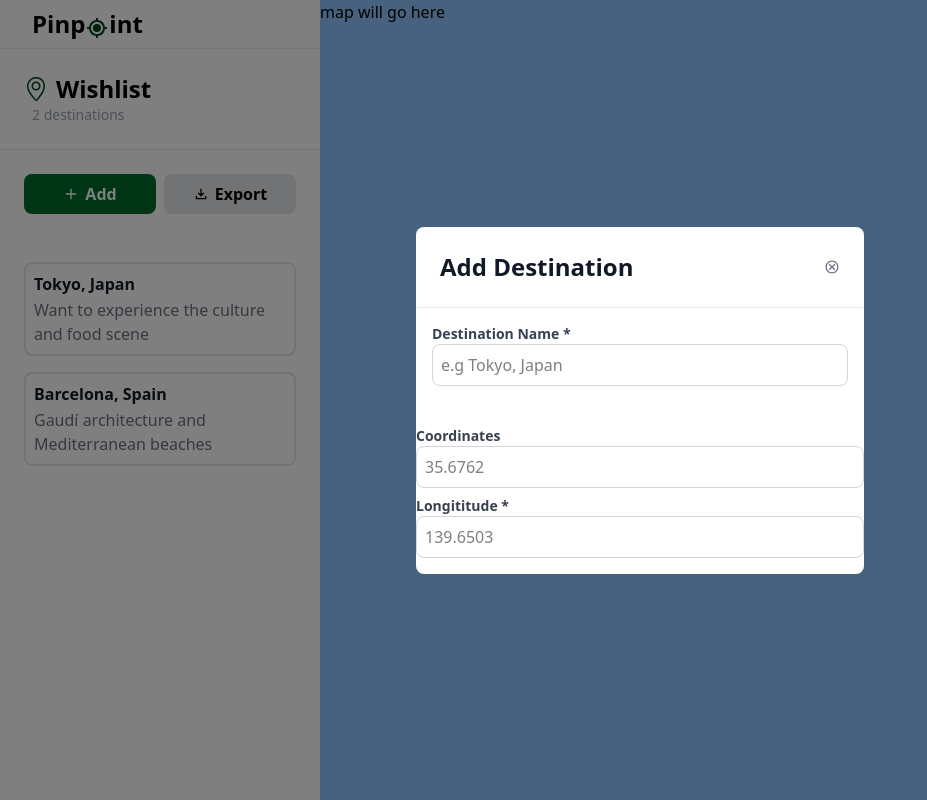
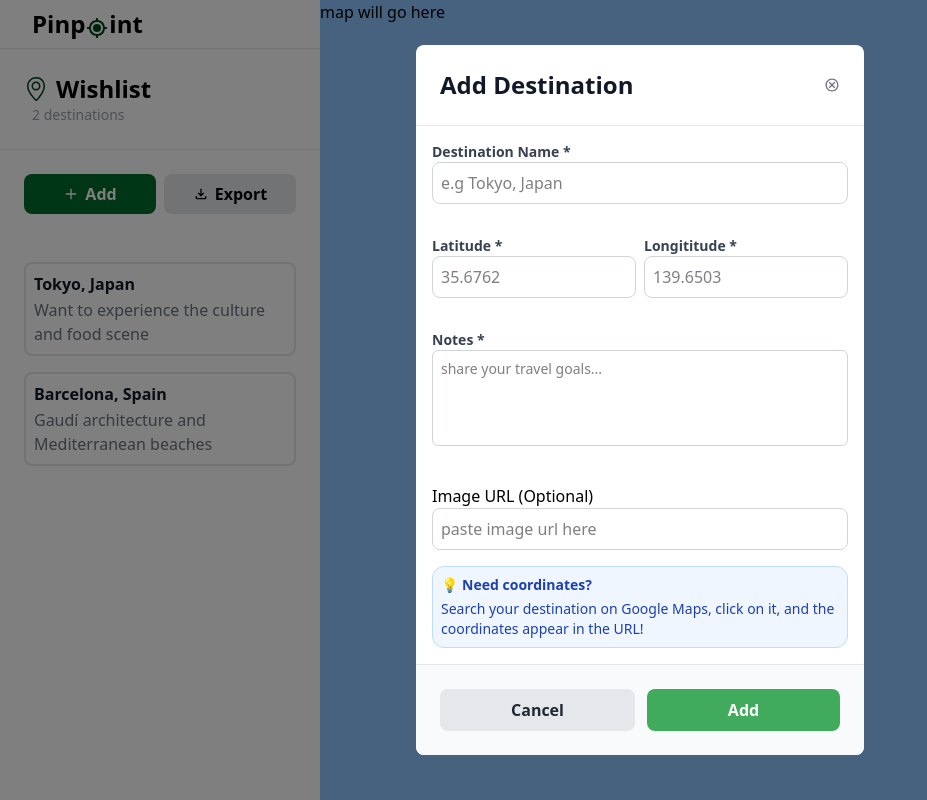
Before and after one commit to NellyFE/PinPoint, a React (Vite) app: page /app in a window 1280 px wide. Both pictures are taken after a click on the button "Add". Shown: the whole page, without its empty margins (0-927 px from the left). Built offline with nearby package versions, Linux system fonts and the light colour scheme.

Commit message:
destinationa modal

```diff
--- a/src/components/destinationmodal.jsx
+++ b/src/components/destinationmodal.jsx
@@ -52,7 +52,7 @@
                 </div>
 
                 {/* Modal Body */}
-                <div className="mb-6 p-4">
+                <div className="mb-4 p-4">
                     <label className="block text-sm text-[#374151] font-semibold">
                         Destination Name *
                     </label>
@@ -63,15 +63,15 @@
                     placeholder="e.g Tokyo, Japan"
                     value={formData.name}
                     onClick={handleChange}
-                    className="w-full border border-[#d1d5db] p-2 rounded-lg box-border"
+                    className="w-full border border-[#d1d5db] outline-[#e5f5e0] p-2 rounded-lg box-border"
                     />
                 </div>
 
                 {/* Coordinates */}
-                <div className="grid grid-cols-[1fr 1fr] gap-2 mb-4">
+                <div className="flex flex-col lg:flex-row gap-2 mb-4 px-4">
                     <div>
                     <label className="block text-sm text-[#374151] font-semibold">
-                        Coordinates
+                        Latitude *
                     </label>
 
                     <input
@@ -81,7 +81,7 @@
                     placeholder="35.6762"
                     value={formData.lat}
                     onClick={handleChange}
-                    className="w-full border border-[#d1d5db] p-2 rounded-lg box-border"
+                    className="w-full border border-[#d1d5db] outline-[#e5f5e0] p-2 rounded-lg box-border"
 />
                 </div>
 
@@ -98,9 +98,63 @@
                 placeholder="139.6503"
                 value={formData.lng}
                 onChange={handleChange}
-                className="w-full border border-[#d1d5db] p-2 rounded-lg box-border"
+                className="w-full border border-[#d1d5db] outline-[#e5f5e0] p-2 rounded-lg box-border"
                 />
             </div>
+
+               </div>
+
+               {/* Notes */}
+               <div className="mb-4 p-4">
+                <label className="block text-sm text-[#374151] font-semibold">
+                    Notes *
+                </label>
+
+                <textarea
+                name="notes"
+                placeholder="share your travel goals..."
+                id=""
+                value={formData.value}
+                onChange={handleChange}
+                className="w-full h-[96px] border border-[#d1d5db] p-2 outline-[#e5f5e0] rounded-md text-sm resize-none box-border">
+
+                </textarea>
+
+               </div>
+
+               {/* Image Url */}
+               <div className="mb-4 px-4">
+                <label>
+                    Image URL (Optional)
+                </label>
+
+                <input
+                type="text"
+                name="image"
+                placeholder="paste image url here"
+                value={formData.image}
+                onChange={handleChange}
+                className="w-full border border-[#d1d5db] outline-[#e5f5e0] p-2 rounded-lg box-border"
+                />
+
+               </div>
+
+               {/* Tips */}
+               <div className="mb-4 px-4">
+               <div className="p-2 bg-[#eff6ff] border border-[#bfdbfe] rounded-xl text-sm text-[#1e40af]">
+                <p className="font-semibold mb-1">💡 Need coordinates?</p>
+                <p>Search your destination on Google Maps, click on it, and the coordinates appear in the URL!</p>
+               </div>
+               </div>
+
+               {/* Modal Footer */}
+               <div className="modal-footer">
+                <button onClick={onClose}
+                className="flex flex-1 bg-[#e5e7eb] text-[#1f2937] text-center items-center justify-center p-2 rounded-lg font-semibold border border-transparent cursor-pointer hover:border-red-400">
+                    Cancel
+                    </button>
+                <button onClick={handleSave}
+                className="flex flex-1 bg-[#41ab5d] text-center items-center justify-center text-white p-2 rounded-lg font-semibold border-none cursor-pointer">Add</button>
 
                </div>
 
--- a/src/index.css
+++ b/src/index.css
@@ -54,3 +54,11 @@
   align-items: center;
   justify-content: space-between;
 }
+
+.modal-footer {
+  border-top: 1px solid #e5e7eb;
+  padding: 1.5rem;
+  display: flex;
+  gap: 0.75rem;
+  background-color: #f9fafb;
+}
```
